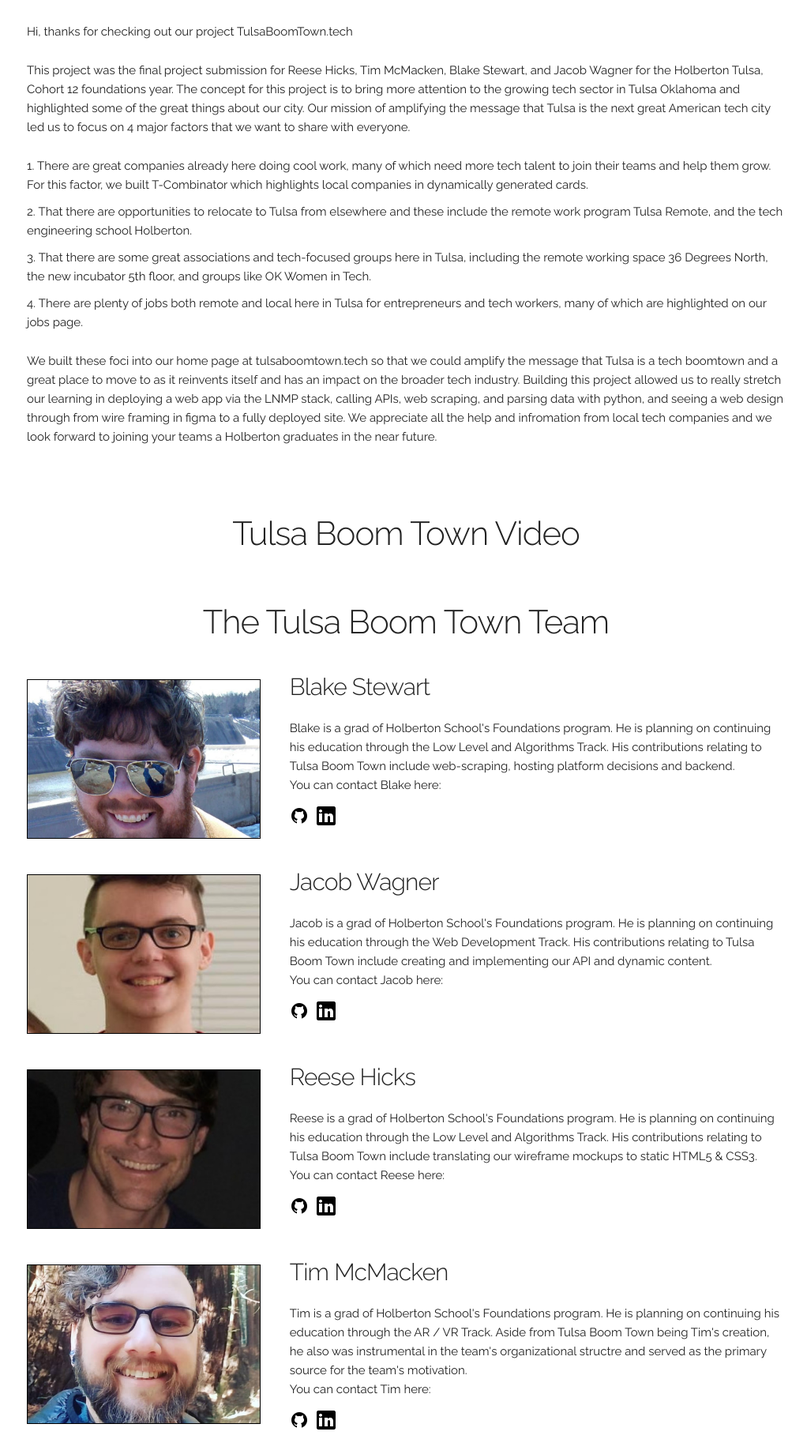
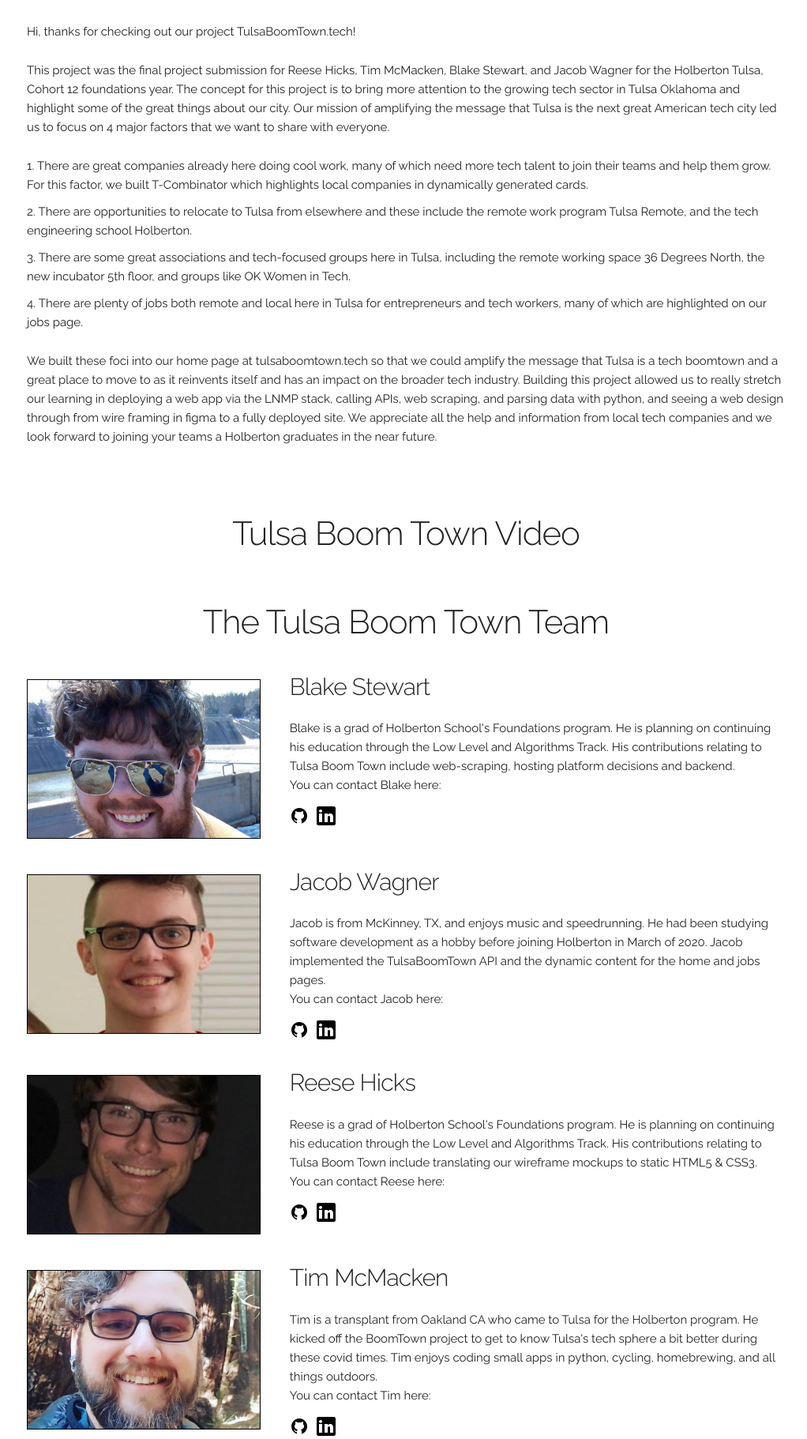
Before and after one commit to TMcMac/TulsaBoomTown, a Flask app: template web_dynamic/templates/aboutUs.html in a window 1280 px wide. Shown: the part 155-1977 px from the top of the page at 79% size, without its empty margins (126-1148 px from the left). Run offline with Flask 2, Linux system fonts and the light colour scheme; the template is opened without the code that fills it, so the values that code supplies are empty.

Commit message:
some small changes to index and aboutUs

```diff
--- a/web_dynamic/templates/aboutUs.html
+++ b/web_dynamic/templates/aboutUs.html
@@ -61,18 +61,18 @@
   <div class="container">
     <h2 class="centered">About Tulsa Boom Town</h2>
     <br>
-    <p>Hi, thanks for checking out our project TulsaBoomTown.tech</p>
+    <p>Hi, thanks for checking out our project TulsaBoomTown.tech!</p>
 
-    <p>This project was the final project submission for Reese Hicks, Tim McMacken, Blake Stewart, and Jacob Wagner for the Holberton Tulsa, Cohort 12 foundations year. The concept for this project is to bring more attention to the growing tech sector in Tulsa Oklahoma and highlighted some of the great things about our city. Our mission of amplifying the message that Tulsa is the next great American tech city led us to focus on 4 major factors that we want to share with everyone.</p>
+    <p>This project was the final project submission for Reese Hicks, Tim McMacken, Blake Stewart, and Jacob Wagner for the Holberton Tulsa, Cohort 12 foundations year. The concept for this project is to bring more attention to the growing tech sector in Tulsa Oklahoma and highlight some of the great things about our city. Our mission of amplifying the message that Tulsa is the next great American tech city led us to focus on 4 major factors that we want to share with everyone.</p>
 
     <ol>
       <li>There are great companies already here doing cool work, many of which need more tech talent to join their teams and help them grow. For this factor, we built T-Combinator which highlights local companies in dynamically generated cards.</li>
-      <li>That there are opportunities to relocate to Tulsa from elsewhere and these include the remote work program Tulsa Remote, and the tech engineering school Holberton.</li>
-      <li>That there are some great associations and tech-focused groups here in Tulsa, including the remote working space 36 Degrees North, the new incubator 5th floor, and groups like OK Women in Tech.</li>
+      <li>There are opportunities to relocate to Tulsa from elsewhere and these include the remote work program Tulsa Remote, and the tech engineering school Holberton.</li>
+      <li>There are some great associations and tech-focused groups here in Tulsa, including the remote working space 36 Degrees North, the new incubator 5th floor, and groups like OK Women in Tech.</li>
       <li>There are plenty of jobs both remote and local here in Tulsa for entrepreneurs and tech workers, many of which are highlighted on our jobs page.</li>
     </ol>
 
-    <p>We built these foci into our home page at tulsaboomtown.tech so that we could amplify the message that Tulsa is a tech boomtown and a great place to move to as it reinvents itself and has an impact on the broader tech industry. Building this project allowed us to really stretch our learning in deploying a web app via the LNMP stack, calling APIs, web scraping, and parsing data with python, and seeing a web design through from wire framing in figma to a fully deployed site. We appreciate all the help and infromation from local tech companies and we look forward to joining your teams a Holberton graduates in the near future.</p>
+    <p>We built these foci into our home page at tulsaboomtown.tech so that we could amplify the message that Tulsa is a tech boomtown and a great place to move to as it reinvents itself and has an impact on the broader tech industry. Building this project allowed us to really stretch our learning in deploying a web app via the LNMP stack, calling APIs, web scraping, and parsing data with python, and seeing a web design through from wire framing in figma to a fully deployed site. We appreciate all the help and information from local tech companies and we look forward to joining your teams a Holberton graduates in the near future.</p>
 
   </div><!--container-->
 
@@ -121,12 +121,12 @@
 
       <section class="eight columns">
         <h4>Jacob Wagner</h4>
-        <p class="noMargin">Jacob is a grad of Holberton School's Foundations program.  He is planning on continuing his education through the Web Development Track.  His contributions relating to Tulsa Boom Town include creating and implementing our API and dynamic content.</p>
+        <p class="noMargin">Jacob is from McKinney, TX, and enjoys music and speedrunning. He had been studying software development as a hobby before joining Holberton in March of 2020. Jacob implemented the TulsaBoomTown API and the dynamic content for the home and jobs pages.</p>
         <p class="marginBottom1rem">You can contact Jacob here:</p>
         <a href="http://github.com/JwowSquared" target="_blank">
           <div class="github-icon"></div>
         </a>
-        <a href="http://linkedin.com" target="_blank">
+        <a href="https://www.linkedin.com/in/jacob-wagner-90a1b41a9/" target="_blank">
           <div class="linkedIn-icon"></div>
         </a>
       </section>
@@ -149,7 +149,7 @@
         <a href="http://github.com/dreeseh" target="_blank">
           <div class="github-icon"></div>
         </a>
-        <a href="http://linkedin.com" target="_blank">
+        <a href="https://www.linkedin.com/in/reeseh/" target="_blank">
           <div class="linkedIn-icon"></div>
         </a>
       </section>
@@ -167,12 +167,12 @@
 
       <section class="eight columns">
         <h4>Tim McMacken</h4>
-        <p class="noMargin">Tim is a grad of Holberton School's Foundations program.  He is planning on continuing his education through the AR / VR Track.  Aside from Tulsa Boom Town being Tim's creation, he also was instrumental in the team's organizational structre and served as the primary source for the team's motivation.</p>
+        <p class="noMargin">Tim is a transplant from Oakland CA who came to Tulsa for the Holberton program. He kicked off the BoomTown project to get to know Tulsa's tech sphere a bit better during these covid times. Tim enjoys coding small apps in python, cycling, homebrewing, and all things outdoors.</p>
         <p class="marginBottom1rem">You can contact Tim here:</p>
         <a href="http://github.com/TMcMac" target="_blank">
           <div class="github-icon"></div>
         </a>
-        <a href="http://linkedin.com" target="_blank">
+        <a href="https://www.linkedin.com/in/timmcmacken/" target="_blank">
           <div class="linkedIn-icon"></div>
         </a>
       </section>
@@ -184,7 +184,7 @@
 <div class="container marginTop35">
   <div class="row">
     <div class="headshotBox--Hannah"></div>
-    <p class="centered-only">A Special Thank You for Designing our Logo: <a href="hannahdrobek.myportfolio.com" target="_blank">Hannah Drobek</a></p>
+    <p class="centered-only">A Special Thank You for Designing our Logo: <a href="https://hannahdrobek.myportfolio.com" target="_blank">Hannah Drobek</a></p>
   </div><!--row-->
 </div><!--container-->
 
```
Also changed, not shown: web_dynamic/templates/index.html (+1 -43 lines).
